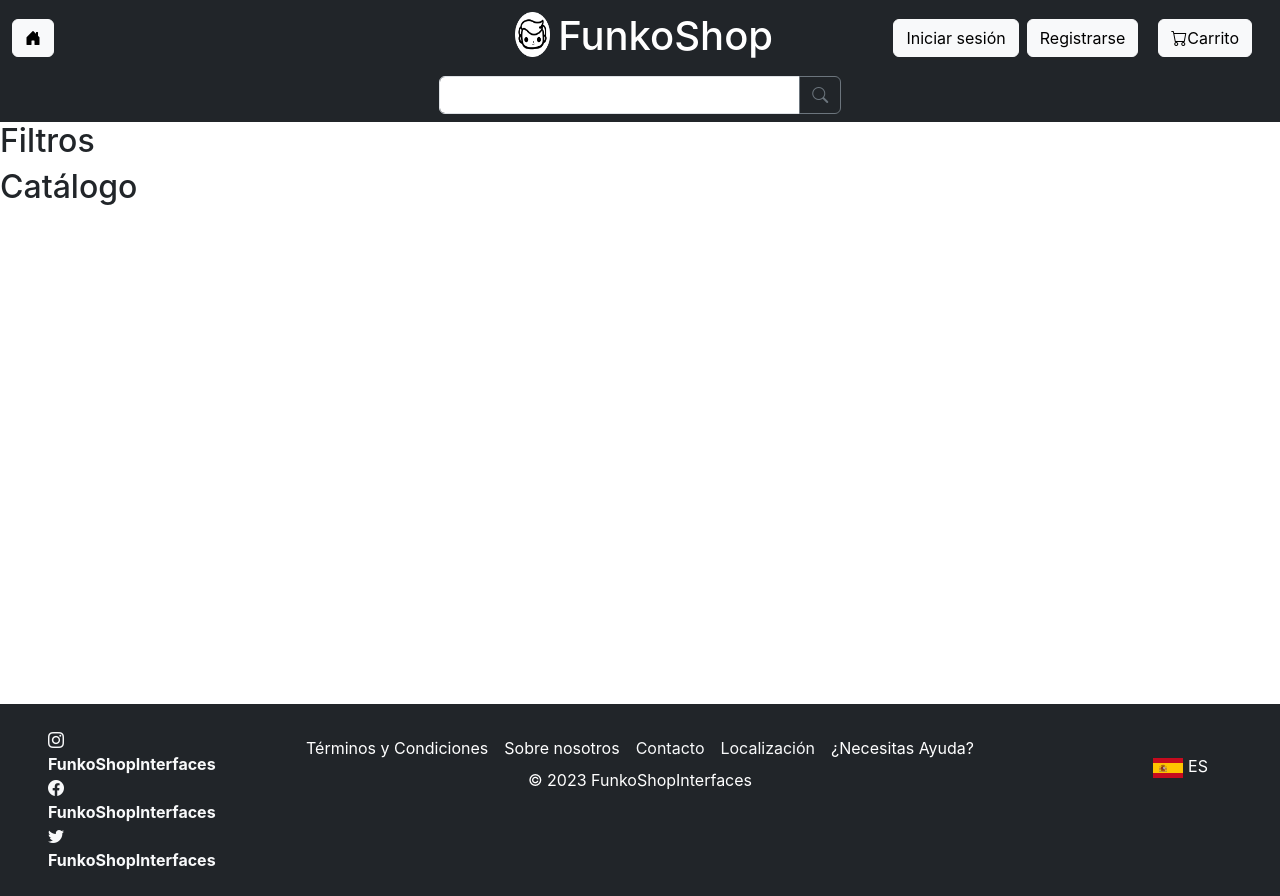
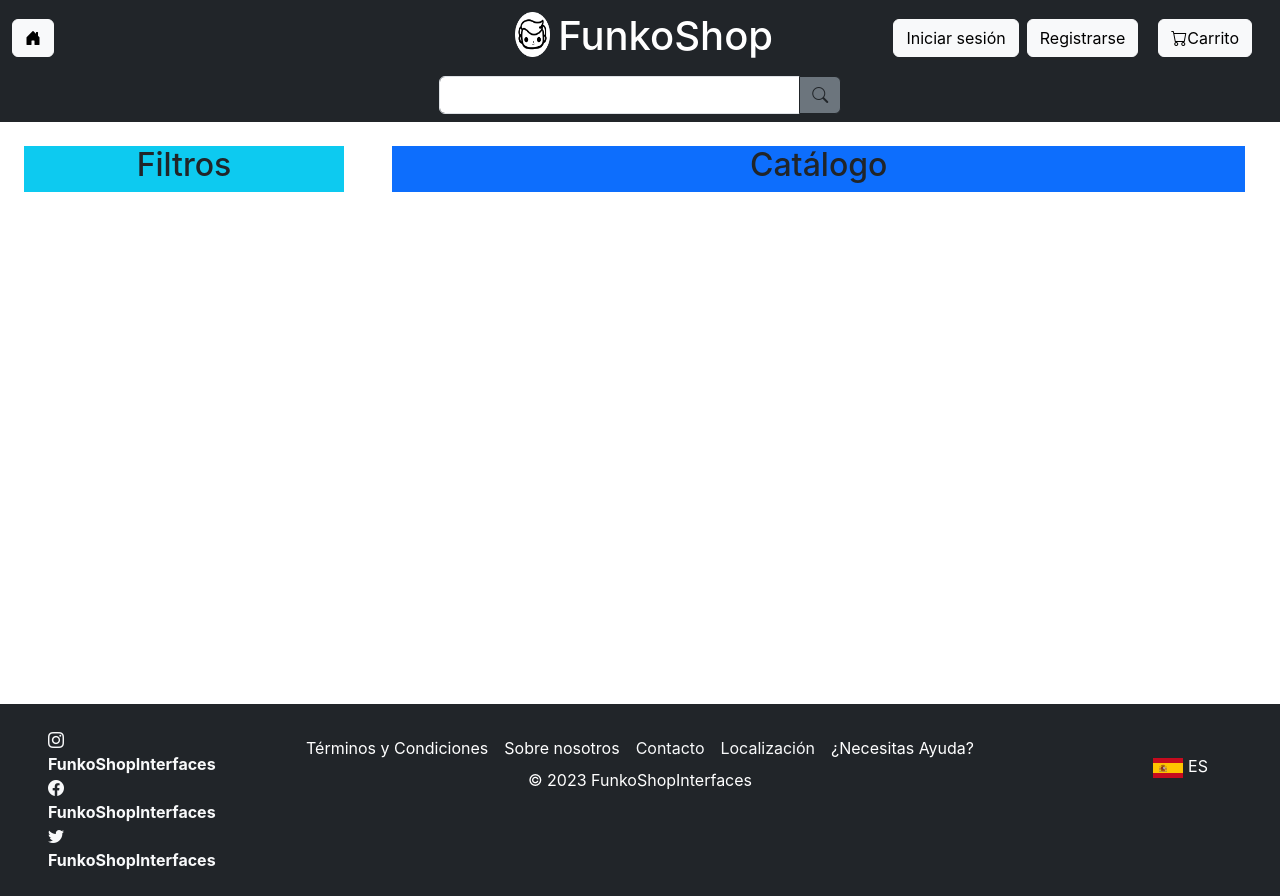
Before and after one commit to 4lvaro22/Funko-Shop, a React (Vite) app: page /#/ in a window 1280 px wide. Built offline with nearby package versions, Linux system fonts and the light colour scheme.

Commit message:
cambios en index, añadidas columnas

```diff
--- a/src/pages/Home/index.jsx
+++ b/src/pages/Home/index.jsx
@@ -1,6 +1,9 @@
 import 'bootstrap-icons/font/bootstrap-icons.css';
 import { Link } from 'react-router-dom';
 import { funko } from './../../components/funko';
+import React, { useState, useEffect } from 'react';
+
+
 
 export const Home = () => {
     console.log('Home');
@@ -14,25 +17,37 @@
                     <div className="col-4"></div>
                     <div className="col-4">
                         <span className="input-group mb-2 d-flex justify-content-center">
-                        <input type="text" className="form-control" aria-label="Buscador" aria-describedby="Buscar"/>
-                        <button className="btn btn-outline-secondary" type="button" id="button-addon2"><i className="bi bi-search"></i></button>
+                            <input id="buscador" type="text" className="form-control" aria-label="Buscador" aria-describedby="Buscar" />
+                            <button className="btn btn-outline-dark bg-secondary" type="button" id="searchButton"><i className="bi bi-search"></i></button>
                         </span>
                     </div>
                     <div className="col-4"></div>
                 </div>
             </nav>
 
+            <div className="row align mx-auto">
                 {/* <-- Lado --> */}
-      <aside>  {/* <-- Para el menú de selección de marca (a modo de filtro): Marvel, GoT, Harry Potter... --> */}
-        <h2>Filtros</h2>
+                <aside className="col-3 bg-info m-4">  {/* <-- Para el menú de selección de marca (a modo de filtro): Marvel, GoT, Harry Potter... --> */}
+                    <h2 className="text-center">Filtros</h2>
                 </aside>
 
                 {/* <-- Seccion --> */}
-      <section>
-        <h2>Catálogo</h2>
+                <section className="col-8 bg-primary m-4">
+                    <h2 className="text-center">Catálogo</h2>
                     <funko />
                 </section>
+            </div>
         </>
     );
 };
 export default Home;
+
+{/*
+const buscador = document.getElementById("buscador");
+
+buscador.addEventListener("input", changeColor);
+
+function changeColor() {
+    document.getElementById("searchButton").className = "btn btn-outline-dark bg-primary";
+};
+*/}
```
Lines whose indentation alone changed are shown as unchanged.
